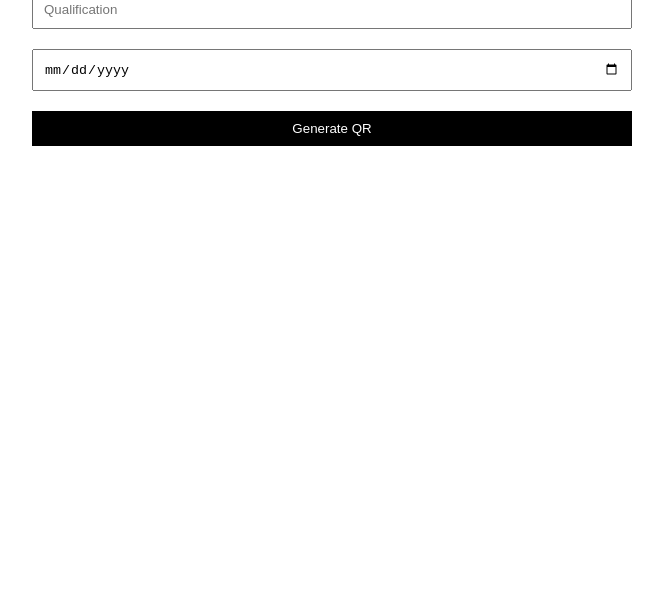
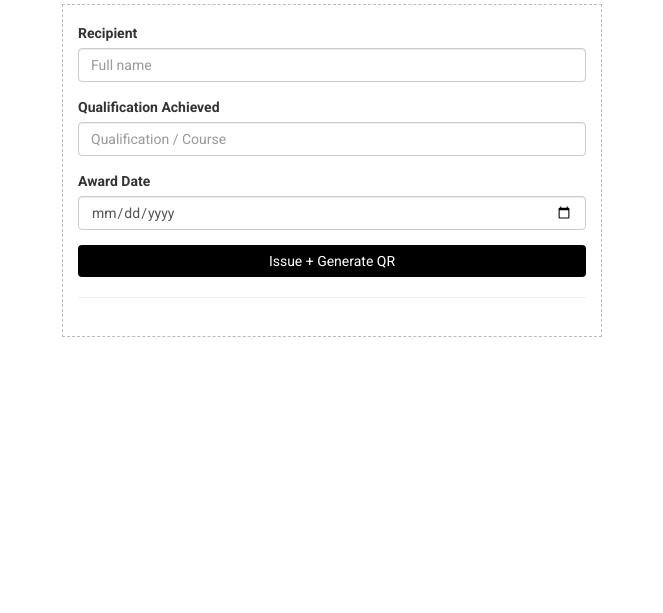
Before and after one commit to lovelaughlive666hqhq/GATEAWAYHOUSE, a plain HTML site: page admin/index.html in a window 1280 px wide. Shown: the part 187-800 px from the top of the page, without its empty margins (308-971 px from the left). Drawn offline with nearby package versions, Linux system fonts and the light colour scheme.

Commit message:
Update admin dashboard layout and functionality

```diff
--- a/admin/index.html
+++ b/admin/index.html
@@ -1,109 +1,118 @@
 <!DOCTYPE html>
-<html>
+<html lang="en">
 <head>
-  <title>Gateway House - Admin Dashboard</title>
-  <script src="https://cdnjs.cloudflare.com/ajax/libs/qrcodejs/1.0.0/qrcode.min.js"></script>
+  <meta charset="utf-8" />
+  <meta http-equiv="X-UA-Compatible" content="IE=edge">
+  <meta name="robots" content="noindex, nofollow" />
+  <title>Admin | Issue Certificate</title>
+  <meta name="viewport" content="width=device-width, initial-scale=1">
+
+  <!-- Bootstrap 3 (responsive like your original layout) -->
+  <link rel="stylesheet" href="https://cdn.jsdelivr.net/npm/bootstrap@3.4.1/dist/css/bootstrap.min.css">
+  <link href="https://fonts.googleapis.com/css?family=Roboto:300,400,700" rel="stylesheet">
+
   <style>
-    body {
-      font-family: Arial;
-      max-width: 600px;
-      margin: 50px auto;
-    }
-
-    input, button {
-      width: 100%;
-      padding: 10px;
-      margin: 10px 0;
-      box-sizing: border-box;
-    }
-
-    button {
-      background: black;
-      color: white;
-      border: none;
-      cursor: pointer;
-    }
-
-    #qrcode {
-      margin-top: 20px;
-      display: flex;
-      justify-content: center;
-    }
-
-    .success {
-      color: green;
-      font-weight: bold;
-      text-align: center;
-    }
-
-    .small {
-      color: #555;
-      font-size: 12px;
-      text-align: center;
-      margin-top: 10px;
-      word-break: break-all;
+    html, body { background:#fff; font-family: Roboto, Arial, sans-serif; }
+    #logo{ display:block; margin:30px auto 15px; max-width:230px; width:100%; height:auto; }
+    .login-logo{ text-align:center; font-size:30px; font-weight:300; margin-bottom:15px; }
+    .box{ background:#fff; padding:18px 15px; border:1px dashed #bbb; margin-bottom:20px; }
+    .btn-black{ background:#000; color:#fff; border:0; }
+    .btn-black:hover{ background:#111; color:#fff; }
+    #qrcode{ display:flex; justify-content:center; margin-top:15px; }
+    .small{ font-size:12px; color:#666; word-break:break-all; text-align:center; }
+    @media (max-width: 767px){
+      .container{ padding-left:12px; padding-right:12px; }
     }
   </style>
+
+  <!-- QRCode.js -->
+  <script src="https://cdnjs.cloudflare.com/ajax/libs/qrcodejs/1.0.0/qrcode.min.js"></script>
 </head>
+
 <body>
+  <div class="container">
 
-<h1 style="text-align:center;">Issue Qualification</h1>
+    <div class="col-sm-6 col-sm-offset-3" style="margin-top: 10px;">
+      <!-- use your local repo logo in root -->
+      <img src="../logo.png" id="logo" alt="Logo" onerror="this.style.display='none'">
 
-<input type="text" id="name" placeholder="Recipient Name">
-<input type="text" id="qualification" placeholder="Qualification">
-<input type="date" id="awardedDate">
+      <div class="login-logo">Admin <b>Issuer</b></div>
+    </div>
 
-<button onclick="issueCertificate()">Generate QR</button>
+    <div class="col-sm-6 col-sm-offset-3">
+      <div class="box">
+        <div class="form-group">
+          <label>Recipient</label>
+          <input class="form-control" id="name" placeholder="Full name">
+        </div>
 
-<p id="result" class="success"></p>
-<div id="qrcode"></div>
-<div id="verifyLink" class="small"></div>
+        <div class="form-group">
+          <label>Qualification Achieved</label>
+          <input class="form-control" id="qualification" placeholder="Qualification / Course">
+        </div>
+
+        <div class="form-group">
+          <label>Award Date</label>
+          <input class="form-control" id="awardedDate" type="date">
+        </div>
+
+        <button class="btn btn-black btn-block" id="issueBtn" onclick="issue()">Issue + Generate QR</button>
+
+        <hr>
+
+        <div id="status" style="text-align:center; font-weight:700;"></div>
+        <div id="qrcode"></div>
+        <div class="small" id="verifyLink"></div>
+      </div>
+    </div>
+  </div>
 
 <script>
-  // IMPORTANT: Keep this EXACT (no extra headers) to avoid CORS preflight problems.
   const API_URL = "https://script.google.com/macros/s/AKfycbzvvu8IxsT2LkHas6g74GHj7Jl7WjXWUDhaQkwPqkrPl2br4BqsMrkH9Os0yj-4ltx0sw/exec";
   const VERIFY_BASE_URL = "https://lovelaughlive666hqhq.github.io/GATEAWAYHOUSE/verify";
 
-  async function issueCertificate() {
+  async function issue(){
     const name = document.getElementById("name").value.trim();
     const qualification = document.getElementById("qualification").value.trim();
     const awardedDate = document.getElementById("awardedDate").value;
 
-    if (!name || !qualification || !awardedDate) {
-      alert("All fields required.");
+    if(!name || !qualification || !awardedDate){
+      alert("Fill Recipient, Qualification, and Award Date.");
       return;
     }
 
-    document.getElementById("result").innerText = "Issuing...";
+    document.getElementById("issueBtn").disabled = true;
+    document.getElementById("status").textContent = "Issuing…";
     document.getElementById("qrcode").innerHTML = "";
-    document.getElementById("verifyLink").innerText = "";
+    document.getElementById("verifyLink").textContent = "";
 
-    const response = await fetch(API_URL, {
+    // IMPORTANT: keep it a “simple request” to avoid CORS preflight with Apps Script
+    // (don’t set Content-Type: application/json) :contentReference[oaicite:1]{index=1}
+    const res = await fetch(API_URL, {
       method: "POST",
       body: JSON.stringify({ name, qualification, awardedDate })
     });
 
-    const data = await response.json();
+    const data = await res.json().catch(() => ({}));
 
-    if (!data.success || !data.id) {
-      document.getElementById("result").innerText = "Failed to issue certificate.";
+    document.getElementById("issueBtn").disabled = false;
+
+    if(!data.success || !data.id){
+      document.getElementById("status").textContent = "Failed to issue.";
       return;
     }
 
-    const verifyUrl = `${VERIFY_BASE_URL}?id=${encodeURIComponent(data.id)}`;
-
-    document.getElementById("result").innerText = `Issued ID: ${data.id}`;
-    document.getElementById("qrcode").innerHTML = "";
+    const url = `${VERIFY_BASE_URL}?id=${encodeURIComponent(data.id)}`;
+    document.getElementById("status").textContent = `Issued: ${data.id}`;
 
     new QRCode(document.getElementById("qrcode"), {
-      text: verifyUrl,
+      text: url,
       width: 220,
       height: 220
     });
 
-    document.getElementById("verifyLink").innerText = verifyUrl;
+    document.getElementById("verifyLink").textContent = url;
   }
 </script>
-
 </body>
 </html>
```
